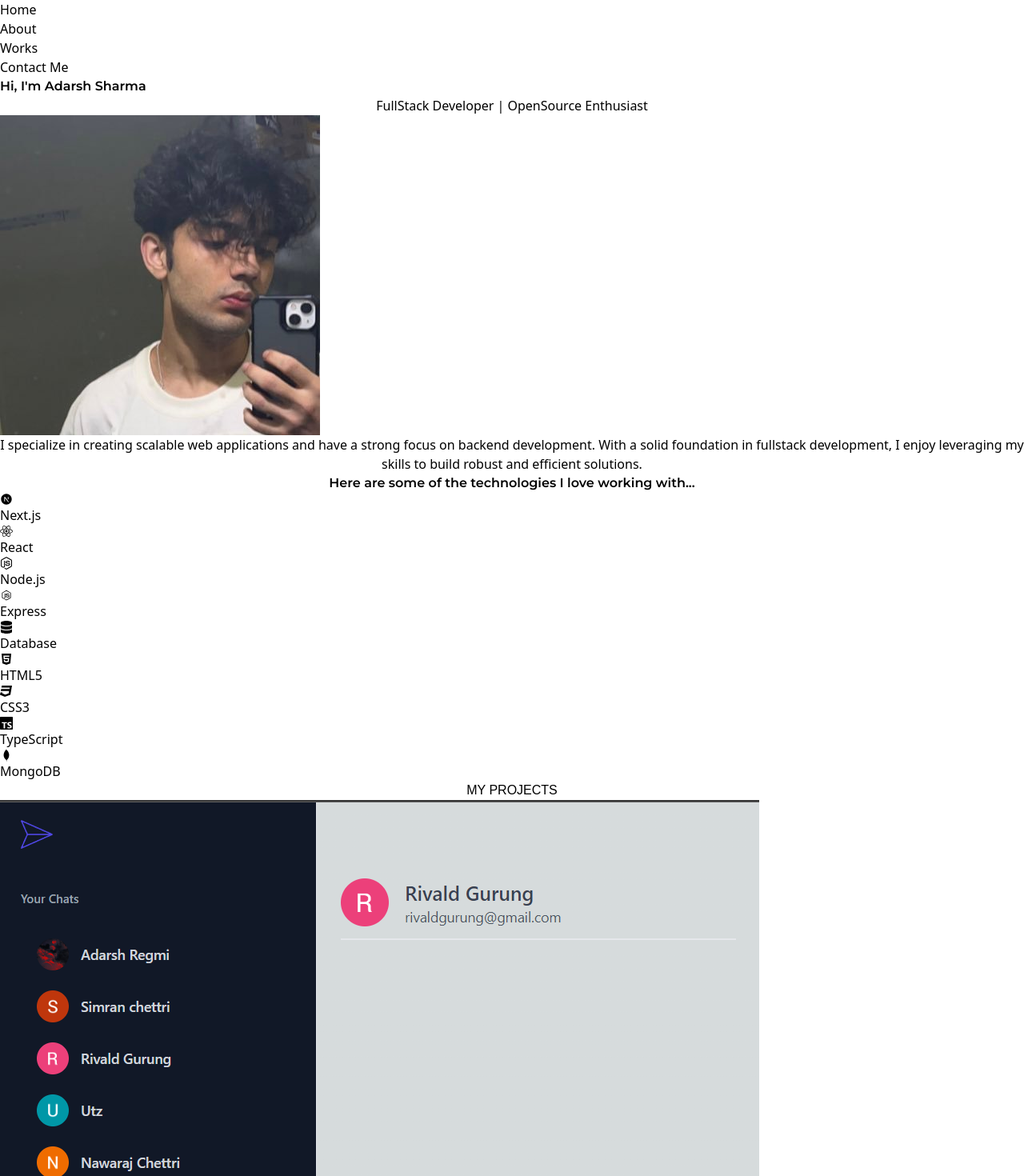
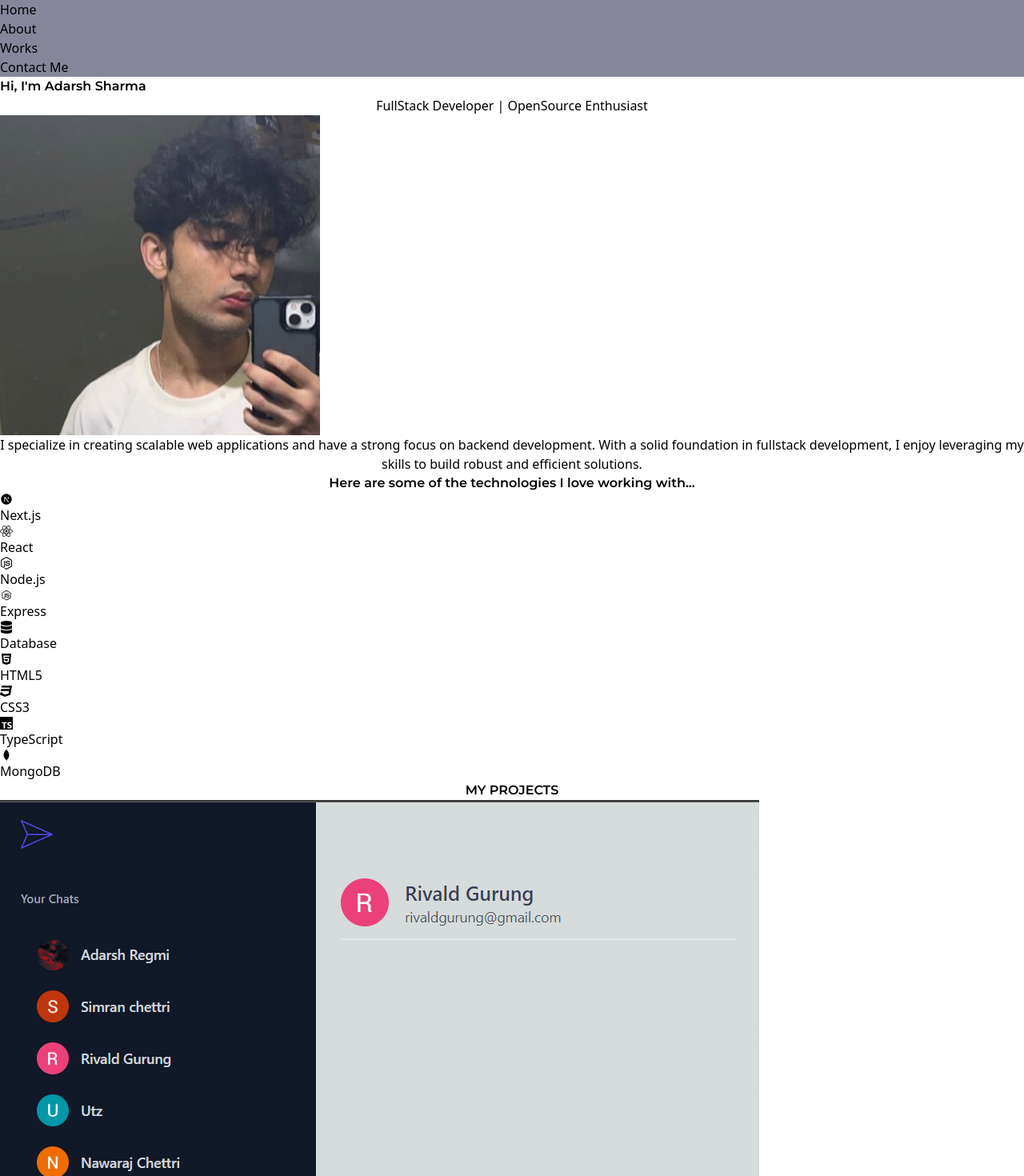
Before and after one commit to Adarsreg/portfolio, a React (Vite) app in the folder p-portfolio/: page / in a window 1280 px wide. Shown: the top 1470 px of the page at 80% size. Built offline with nearby package versions, Linux system fonts and the light colour scheme.

Commit message:
refactor: Basic styling updates

```diff
--- a/p-portfolio/src/App.css
+++ b/p-portfolio/src/App.css
@@ -6,3 +6,7 @@ p {
     text-align: center;
 
 }
+
+.custom-navbar-bg {
+    background-color: #0e0e3880;
+}
--- a/p-portfolio/src/components/Navbar.jsx
+++ b/p-portfolio/src/components/Navbar.jsx
@@ -6,7 +6,7 @@ function NavBar() {
     const handleClick = () => setClick(!click);
 
     return (
-        <nav className="bg-transparent px-2 text-white fixed top-0 left-0 right-0 z-50">
+        <nav className="custom-navbar-bg px-2 text-white fixed top-0 left-0 right-0 z-50">
             <div className="max-w-7xl mx-auto flex justify-between items-center">
                 <div>
                     <i className="fas fa-code text-purple-500 text-2xl"></i>
--- a/p-portfolio/src/components/Skills.jsx
+++ b/p-portfolio/src/components/Skills.jsx
@@ -30,7 +30,7 @@ const Skills = () => {
     return (
         <div ref={ref}>
             <motion.div
-                className="py-24 px-4 lg:px-8 bg-gray-800"
+                className="py-24 px-4 lg:px-8 bg-slate-900"
                 id="skls"
                 initial={skillsAnimated ? 'hidden' : false}
                 animate={inView ? 'visible' : 'hidden'}
--- a/p-portfolio/src/components/Works.jsx
+++ b/p-portfolio/src/components/Works.jsx
@@ -37,12 +37,12 @@ const Works = () => {
             >
                 <div className="max-w-2xl mx-auto">
                     <p
-                         className="-mt-10 lg:text-2xl my-10 text-purple-500 font-semibold text-center text-xl"
-                         style={{ fontFamily: ' sans-serif' }}
+                         className="-mt-10 lg:text-4xl my-10 text-purple-500 font-semibold text-center text-xl"
+                         style={{ fontFamily: ' Montserrat' }}
                     >
                     MY PROJECTS
                     </p>
-                    <div className="space-y-2">
+                    <div className="space-y-12">
                         {projects.map((project) => (
                             <div className="mb-6" key={project.title}>
                                 <ProjectCard
```
